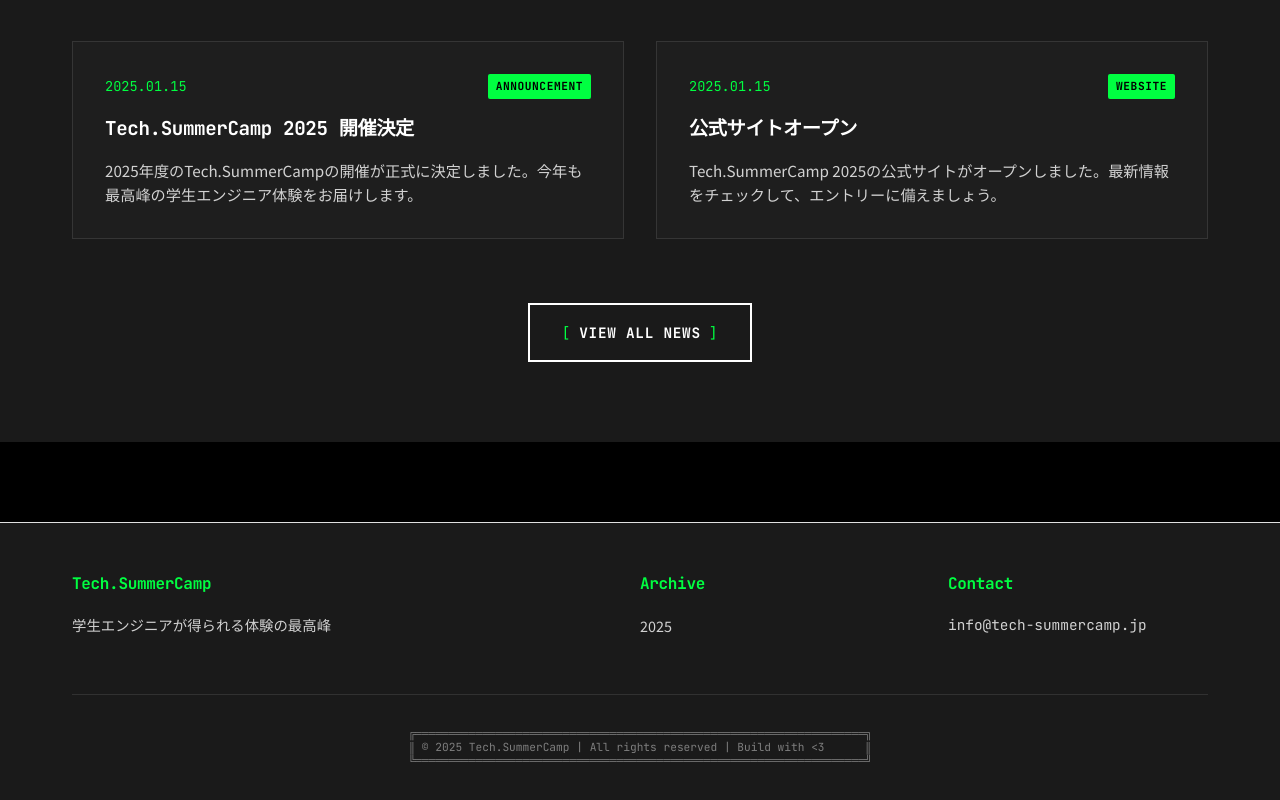
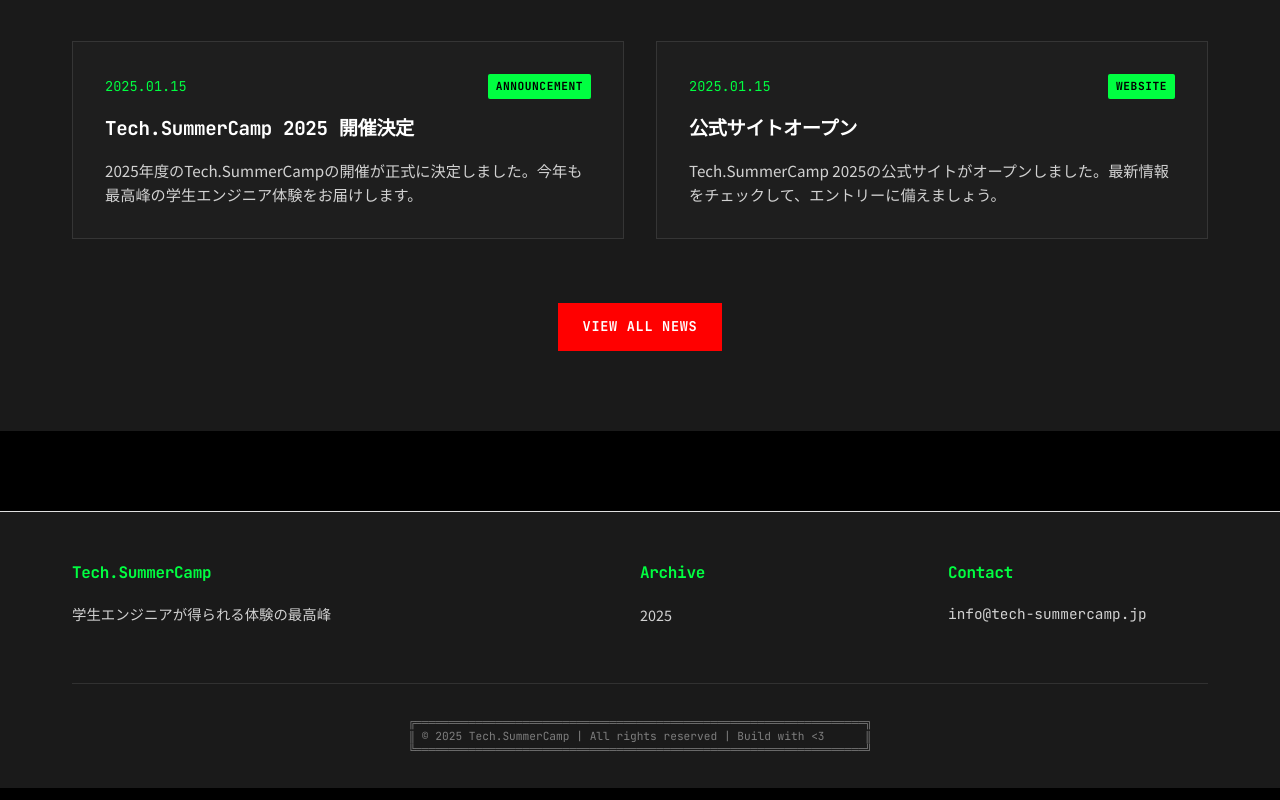
Before and after one commit to Tech-SummerCamp/TSC, a React (Vite) app: page /2025 in a window 1280 px wide. Shown: the part 3350-4150 px from the top of the page. Built offline with nearby package versions, Linux system fonts and the light colour scheme.

Commit message:
view newsボタンの色を統一

```diff
--- a/src/pages/2025/Home.css
+++ b/src/pages/2025/Home.css
@@ -756,35 +756,35 @@
 .news-more-btn {
   display: inline-flex;
   align-items: center;
-  gap: 0.5rem;
-  padding: 1rem 2rem;
+  gap: 0.3rem;
+  padding: 0.75rem 1.5rem;
   font-family: var(--font-mono);
-  font-size: 0.9rem;
-  font-weight: 700;
+  font-size: 0.85rem;
+  font-weight: 600;
   letter-spacing: 0.05em;
   color: var(--color-white);
-  border: 2px solid var(--color-white);
+  border: 1px solid #ff0000;
   text-decoration: none;
   transition: all var(--transition-normal);
-  background-color: transparent;
+  background-color: #ff0000;
 }
 
 .news-more-btn:hover {
-  background-color: var(--color-terminal-green);
-  border-color: var(--color-terminal-green);
-  color: var(--color-black);
-  transform: translateY(-2px);
+  background-color: #cc0000;
+  border-color: #cc0000;
+  color: var(--color-white);
+  transform: translateY(-1px);
 }
 
 .news-more-btn .btn-prefix,
 .news-more-btn .btn-suffix {
-  color: var(--color-terminal-green);
+  color: var(--color-white);
   font-weight: 400;
 }
 
 .news-more-btn:hover .btn-prefix,
 .news-more-btn:hover .btn-suffix {
-  color: var(--color-black);
+  color: var(--color-white);
 }
 
 @media (max-width: 1024px) {
--- a/src/pages/2025/Home.jsx
+++ b/src/pages/2025/Home.jsx
@@ -211,9 +211,7 @@ const Home = () => {
 
           <div className="news-more">
             <Link to="/2025/news" className="news-more-btn">
-              <span className="btn-prefix">[</span>
               VIEW ALL NEWS
-              <span className="btn-suffix">]</span>
             </Link>
           </div>
         </div>
```
